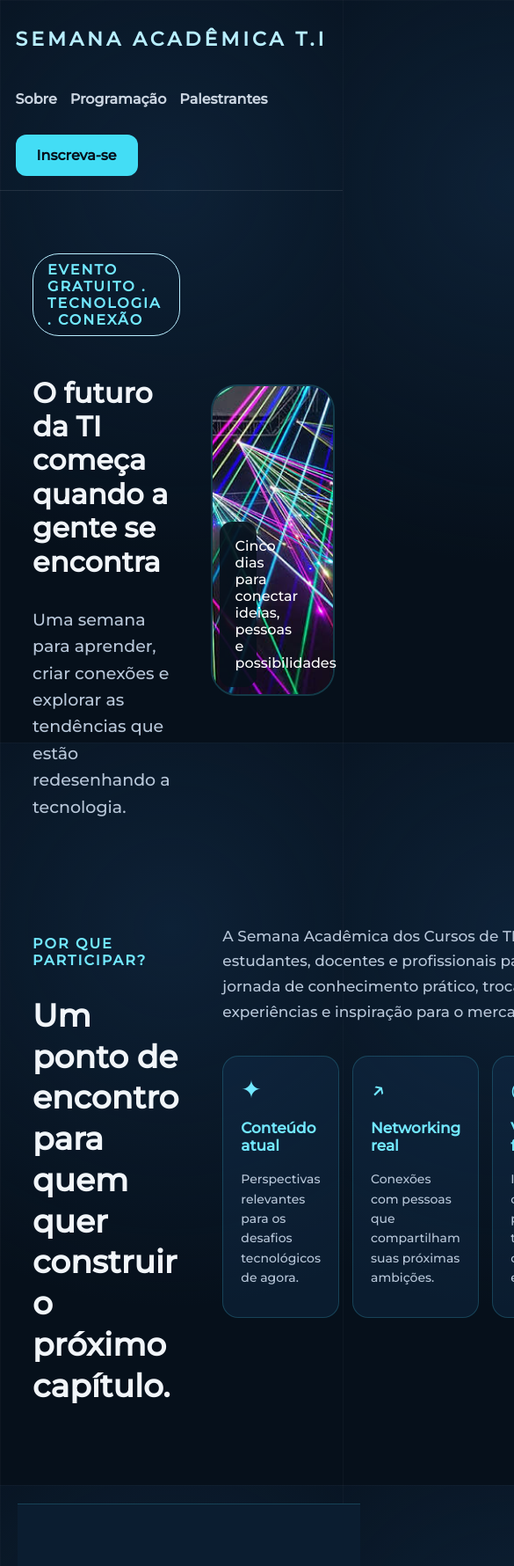
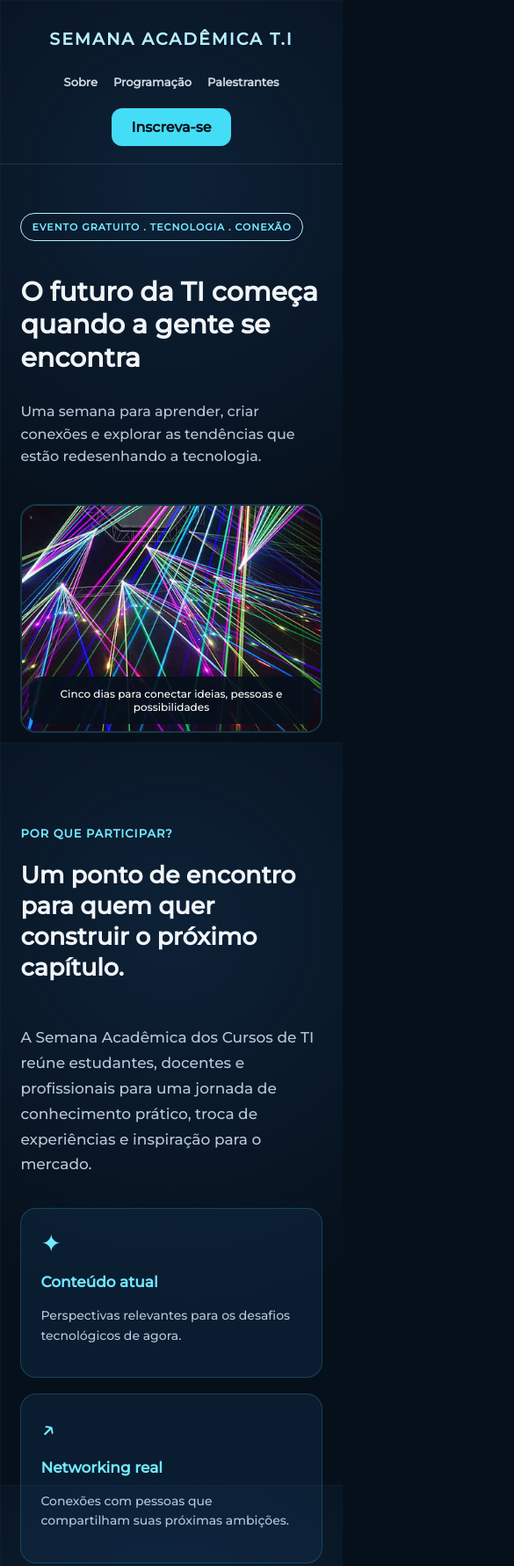
Before and after one commit to wesleyalexandreoliveira/landing_page_evento_tech, a plain HTML site: page index.html in a window 390 px wide. Shown: the top 1780 px of the page at 88% size, 585 px wide, since content can reach past the window. Drawn offline with Linux system fonts and the light colour scheme.

Commit message:
feat: adiciona responsividade para tablets e smartphones

```diff
--- a/style.css
+++ b/style.css
@@ -8,6 +8,16 @@
   font-family: "Montserrat";
   src: url('components/fonts/Montserrat-Medium.ttf') format('truetype');
   font-display: swap;
+}
+
+/* AJUSTE GLOBAL DE DIMENSÕES */
+
+* {
+    box-sizing: border-box;
+}
+
+img {
+    max-width: 100%;
 }
 
 body {
@@ -155,35 +165,6 @@ figcaption {
     text-align: center;
     font-family: "Montserrat", sans-serif;
 }
-
-
-
-@media (max-width: 850px) {
-
-    header {
-        flex-wrap: wrap;
-        gap: 15px;
-    }
-
-    header ul {
-        gap: 15px;
-        padding: 0;
-    }
-
-    main {
-        grid-template-columns: 1fr;
-        padding: 40px 5%;
-    }
-
-    aside h1 {
-        font-size: 32px;
-    }
-
-    figure img {
-        height: 350px;
-    }
-}
-
 
 /* SEÇÃO 2 - SOBRE */
 
@@ -538,3 +519,248 @@ figcaption {
     transform: translateY(-4px);
     box-shadow: 0 0 15px rgba(140, 240, 90, 0.6);
 }
+
+
+/* =========================================
+   RESPONSIVIDADE - TABLETS
+   ========================================= */
+
+@media (max-width: 850px) {
+
+        /* CABEÇALHO - TABLETS */
+    header {
+        flex-wrap: wrap;
+        justify-content: center;
+        gap: 22px;
+        padding: 20px 5%;
+    }
+
+    header > a {
+        margin-top: 5px;
+    }
+
+    /* INÍCIO */
+
+    #inicio {
+        grid-template-columns: 1fr;
+        gap: 30px;
+        padding: 55px 5%;
+    }
+
+    aside h1 {
+        font-size: 36px;
+    }
+
+    figure img {
+        width: 100%;
+        height: 350px;
+    }
+
+    figcaption {
+        left: 10px;
+        right: 10px;
+    }
+
+    /* SOBRE */
+
+    #sobre {
+        grid-template-columns: 1fr;
+        gap: 25px;
+        padding: 60px 5%;
+    }
+
+    .sobre-cards {
+        grid-template-columns: repeat(2, 1fr);
+    }
+
+    /* PILARES */
+
+    #pilares {
+        padding: 60px 5%;
+    }
+
+    .pilares-cards {
+        grid-template-columns: repeat(2, 1fr);
+    }
+
+    /* PROGRAMAÇÃO */
+
+    #programacao {
+        padding: 60px 5%;
+    }
+
+    .programacao-cards {
+        grid-template-columns: repeat(2, 1fr);
+    }
+
+    /* PALESTRANTES */
+
+    #palestrantes {
+        padding: 60px 5%;
+    }
+
+    .palestrantes-cards {
+        grid-template-columns: repeat(2, 1fr);
+    }
+
+    /* INSCRIÇÃO */
+
+    #inscricao {
+        padding: 60px 5%;
+    }
+}
+
+
+/* =========================================
+   RESPONSIVIDADE - SMARTPHONES
+   ========================================= */
+
+@media (max-width: 600px) {
+
+    /* CABEÇALHO */
+
+    header {
+        flex-direction: column;
+        gap: 12px;
+        padding: 20px 5%;
+    }
+
+    #title h1 {
+        font-size: 19px;
+        letter-spacing: 2px;
+        text-align: center;
+    }
+
+    header ul {
+        justify-content: center;
+        flex-wrap: wrap;
+        gap: 18px;
+        padding: 0;
+        margin: 5px 0;
+    }
+
+    header ul a {
+        font-size: 13px;
+    }
+
+    header > a {
+        padding: 12px 22px;
+    }
+
+    /* INÍCIO */
+
+    #inicio {
+        padding: 45px 6%;
+        gap: 25px;
+    }
+
+    aside h2 {
+        font-size: 11px;
+        letter-spacing: 1px;
+        padding: 8px 12px;
+    }
+
+    aside h1 {
+        font-size: 30px;
+        line-height: 1.25;
+    }
+
+    aside p {
+        font-size: 16px;
+    }
+
+    figure img {
+        width: 100%;
+        height: 260px;
+        border-radius: 18px;
+    }
+
+    figcaption {
+        font-size: 12px;
+        padding: 12px;
+    }
+
+    /* TÍTULOS DAS SEÇÕES */
+
+    .sobre-titulo h1,
+    .pilares-texto h1,
+    .programacao-texto h1,
+    .palestrantes-texto h1,
+    .inscricao-texto h1 {
+        font-size: 27px;
+        line-height: 1.3;
+    }
+
+    .sobre-titulo h2,
+    .pilares-texto h2,
+    .programacao-texto h2,
+    .palestrantes-texto h2,
+    .inscricao-texto h2 {
+        font-size: 13px;
+        letter-spacing: 1px;
+    }
+
+    /* ESPAÇAMENTO DAS SEÇÕES */
+
+    #sobre,
+    #pilares,
+    #programacao,
+    #palestrantes,
+    #inscricao {
+        padding: 50px 6%;
+    }
+
+    /* CARDS */
+
+    .sobre-cards,
+    .pilares-cards,
+    .programacao-cards,
+    .palestrantes-cards {
+        grid-template-columns: 1fr;
+        gap: 18px;
+    }
+
+    .card {
+        padding: 22px;
+    }
+
+    /* PROGRAMAÇÃO */
+
+    .programacao-item {
+        padding: 22px;
+    }
+
+    .programacao-item span {
+        font-size: 16px;
+    }
+
+    .programacao-item h3 {
+        font-size: 18px;
+    }
+
+    /* PALESTRANTES */
+
+    .palestrante-card img {
+        height: 300px;
+    }
+
+    /* FORMULÁRIO */
+
+    .inscricao-formulario {
+        width: 100%;
+        padding: 22px;
+    }
+
+    .campo input,
+    .campo select {
+        width: 100%;
+        min-width: 0;
+        font-size: 14px;
+    }
+
+    .inscricao-formulario button {
+        font-size: 14px;
+        padding: 15px 10px;
+    }
+
+}
```
